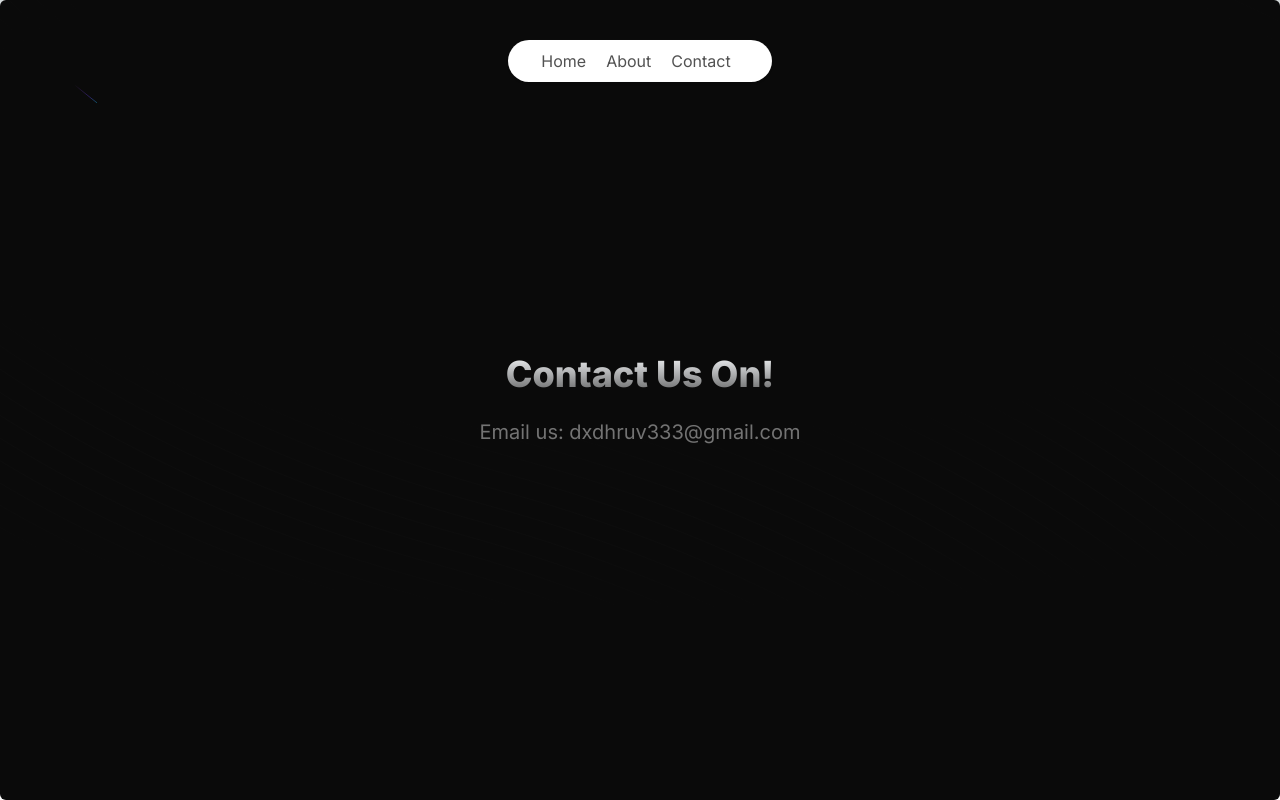
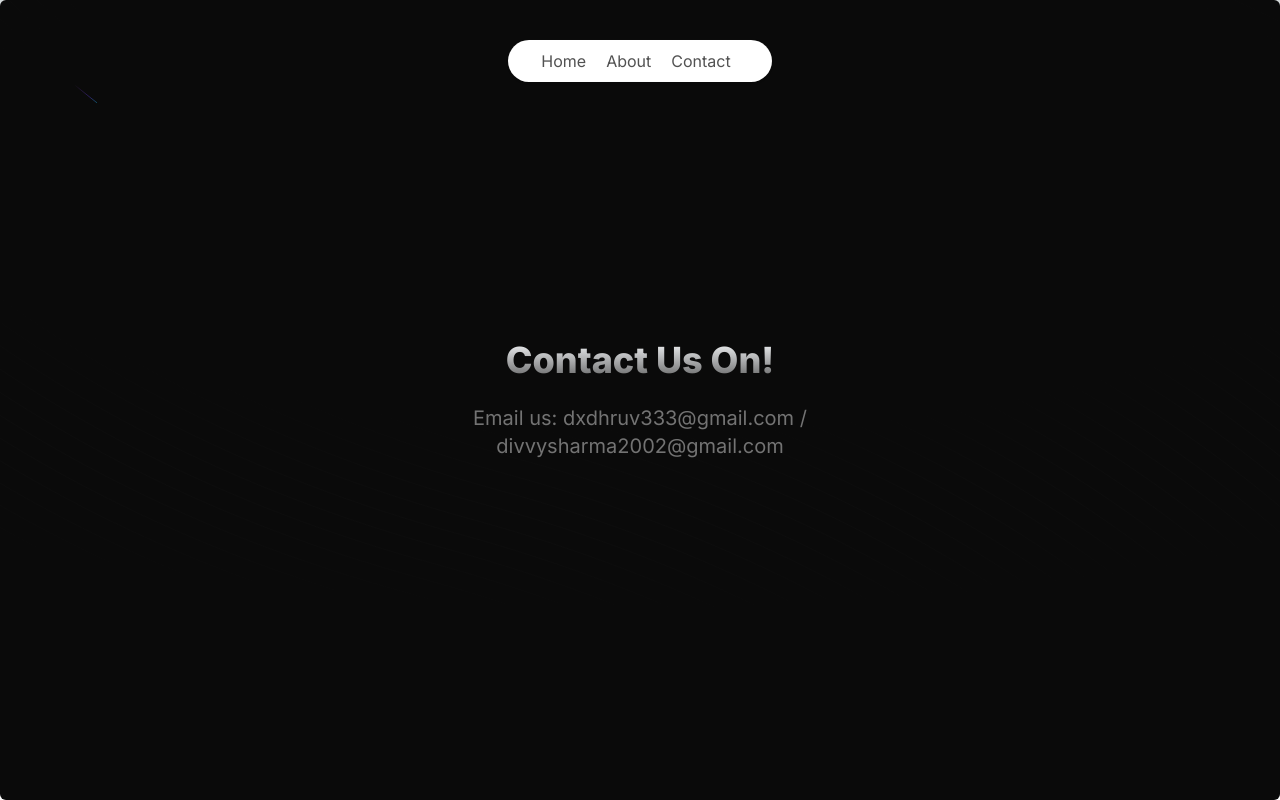
Before and after one commit to dhruv-gour07/next, a Next.js app: page /contact in a window 1280 px wide. Built offline with nearby package versions, Linux system fonts and the light colour scheme.

Commit message:
Update page.tsx

```diff
--- a/src/app/contact/page.tsx
+++ b/src/app/contact/page.tsx
@@ -14,7 +14,7 @@ export default function BackgroundBeamsDemo() {
         </h1>
         <p></p>
         <p className="text-neutral-500 max-w-lg mx-auto my-2 text-xl text-center relative z-10">
-          Email us: dxdhruv333@gmail.com
+          Email us: dxdhruv333@gmail.com / divvysharma2002@gmail.com
         </p>
       </div>
       <BackgroundBeams />
```
